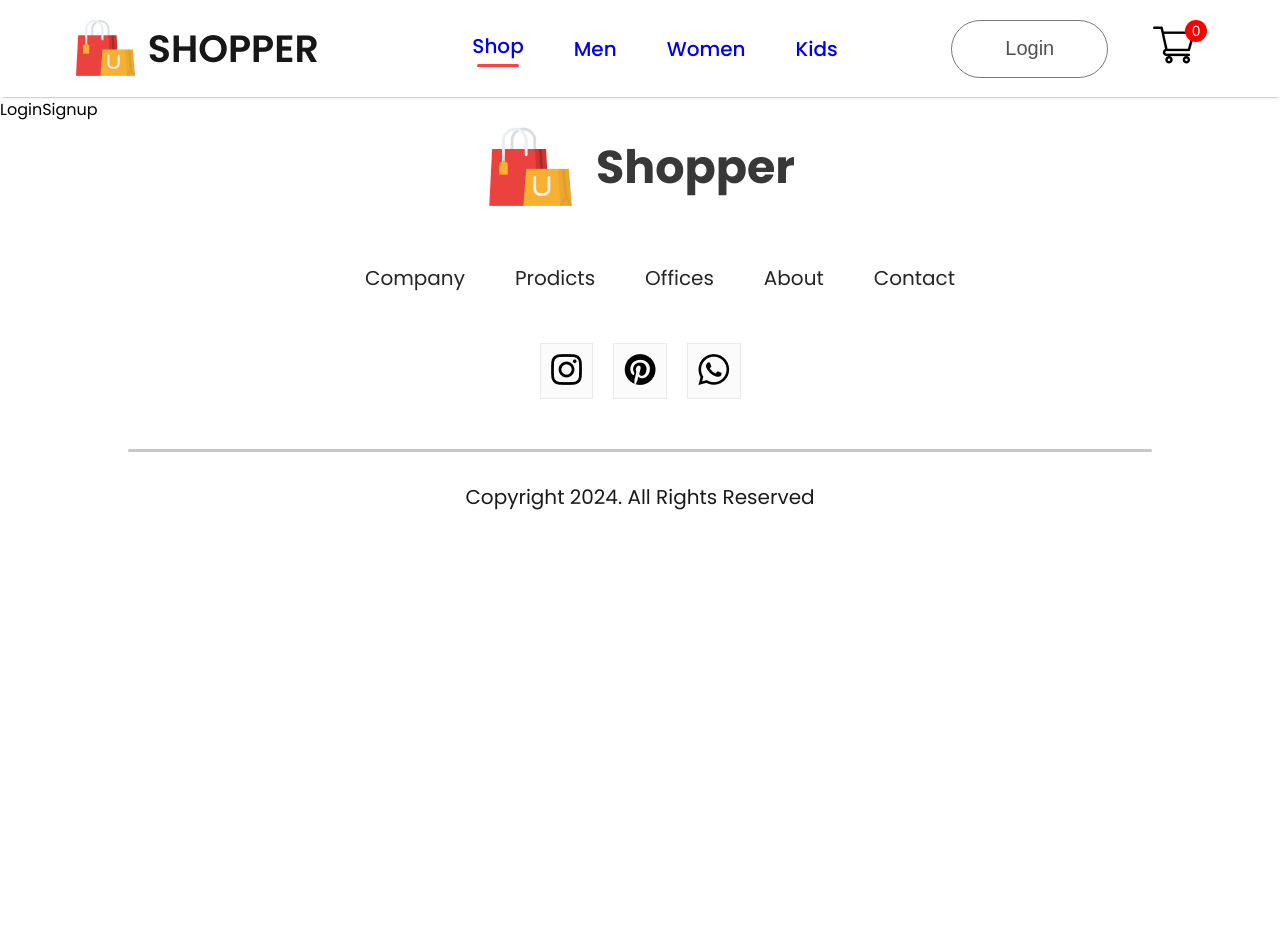
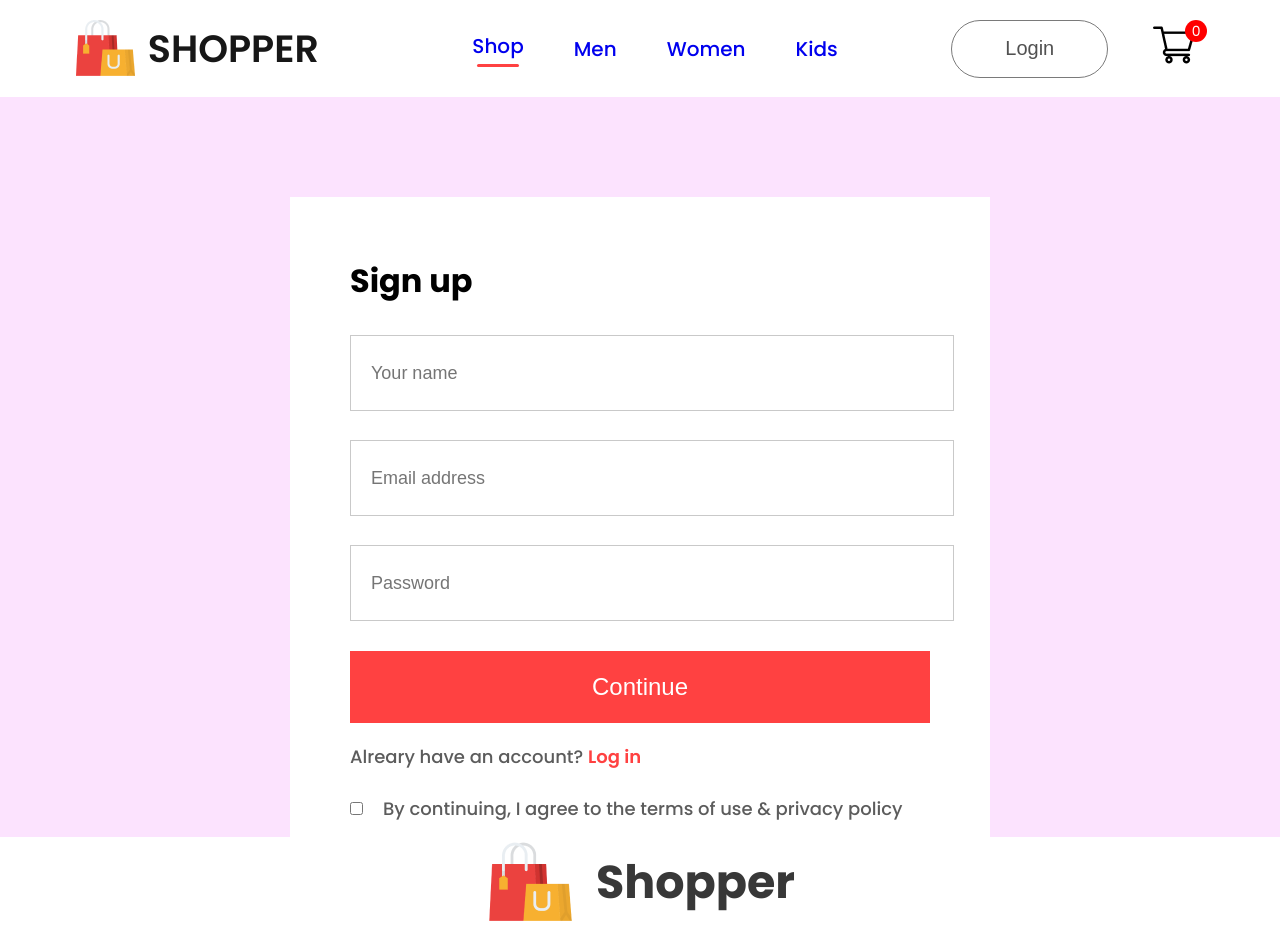
Before and after one commit to yuronn5/e-commerce_shop, a React (Create React App) app: page /login in a window 1280 px wide. Shown: the top 952 px of the page. Before the commit the page ends 800 px from the top, so only its background shows below. Built offline with nearby package versions, Linux system fonts and the light colour scheme.

Commit message:
login form container

```diff
--- /dev/null
+++ b/src/Pages/Css/LoginSignup.css
@@ -0,0 +1,61 @@
+.loginsignup {
+    width: 100%;
+    height: 80vh;
+    background: #fce3fe;
+    padding-top: 100px;
+}
+.loginsignup-container {
+    width: 580px;
+    height: 600px;
+    background: white;
+    margin: auto;
+    padding: 40px 60px;
+}
+.loginsignup-container h1 {
+    margin: 20px 0;
+}
+.loginsignup-fields {
+    display: flex;
+    flex-direction: column;
+    gap: 29px;
+    margin-top: 30px;
+}
+.loginsignup-fields input {
+    height: 72px;
+    width: 100%;
+    padding-left: 20px;
+    border: 1px solid #c9c9c9;
+    outline: none;
+    color: #5c5c5c;
+    font-size: 18px;
+}
+.loginsignup-container button {
+    width: 580px;
+    height: 72px;
+    color: white;
+    background: #ff4141;
+    margin-top: 30px;
+    border: none;
+    font-size: 24px;
+    font-weight: 500;
+    cursor: pointer;
+}
+.loginsignup-login {
+    margin-top: 20px;
+    color: #5c5c5c;
+    font-size: 18px;
+    font-weight: 500;
+}
+.loginsignup-login span {
+    color: #ff4141;
+    font-weight: 600;
+}
+.loginsignup-agree {
+    display: flex;
+    align-items: center;
+    margin-top: 25px;
+    gap: 20px;
+    color: #5c5c5c;
+    font-size: 18px;
+    font-weight: 500;
+}
--- a/src/Pages/LoginSignup.jsx
+++ b/src/Pages/LoginSignup.jsx
@@ -1,8 +1,26 @@
-import React from 'react'
+import React from 'react';
+import './Css/LoginSignup.css';
 
 const LoginSignup = () => {
   return (
-    <div>LoginSignup</div>
+    <div className='loginsignup'>
+        <div className="loginsignup-container">
+          <h1>Sign up</h1>
+          <div className="loginsignup-fields">
+            <input type="text" placeholder='Your name' />
+            <input type="email" placeholder='Email address' />
+            <input type="password" placeholder='Password' />
+          </div>
+          <button>Continue</button>
+          <p className="loginsignup-login">
+            Alreary have an account? <span>Log in</span>
+          </p>
+          <div className="loginsignup-agree">
+            <input type="checkbox" name='' id='' />
+            <p>By continuing, I agree to the terms of use & privacy policy</p>
+          </div>
+        </div>
+    </div>
   )
 }
 
```
